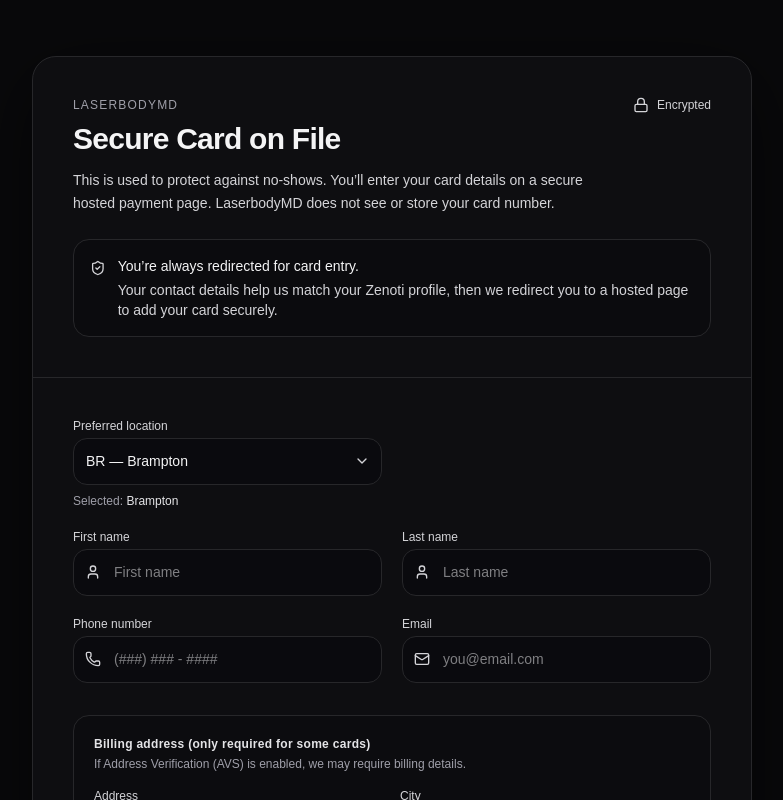
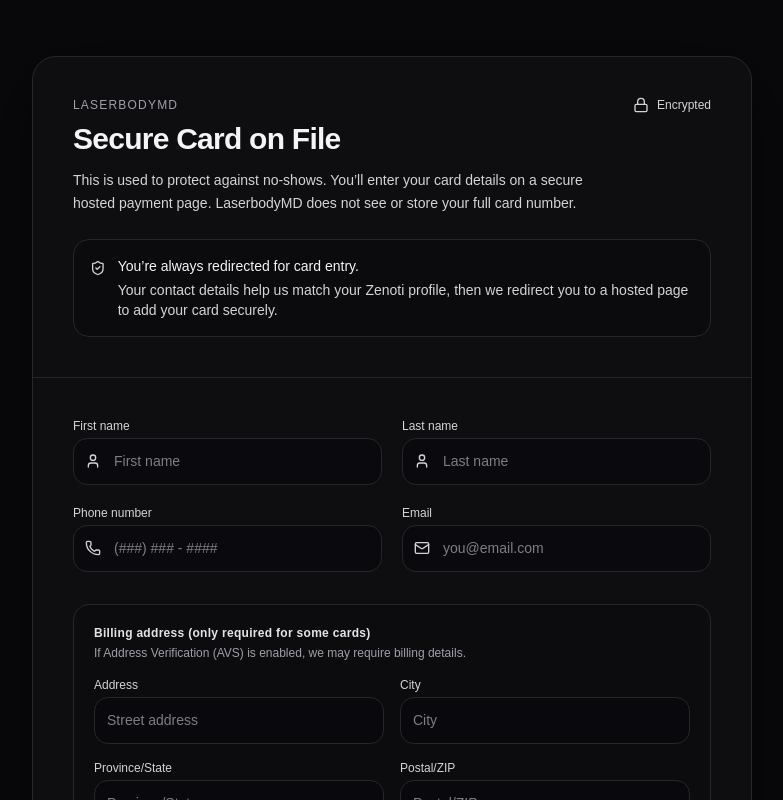
Before and after one commit to MeikaiRoller/client-portal, a Next.js app in the folder laserbody-card-capture/: page /card in a window 1280 px wide. Shown: the top 800 px of the page, without its empty margins (248-1031 px from the left). Built offline with nearby package versions, Linux system fonts and the light colour scheme.

Commit message:
Works and stable, testing edge cases

```diff
--- a/laserbody-card-capture/src/app/card/page.tsx
+++ b/laserbody-card-capture/src/app/card/page.tsx
@@ -6,6 +6,8 @@
 import { CENTERS, type CenterId } from "../../lib/centers"; // adjust path if needed
 
 
+const DEFAULT_CENTER_ID = (CENTERS.find((c) => c.code === "BR")?.id ??
+  CENTERS[0].id) as CenterId;
 
 
 
@@ -17,7 +19,7 @@
   const [loading, setLoading] = useState(false);
   const [error, setError] = useState<string | null>(null);
 
-  const [centerId, setCenterId] = useState<CenterId>(CENTERS[0].id);
+  const centerId: CenterId = DEFAULT_CENTER_ID;
   const [firstName, setFirstName] = useState("");
   const [lastName, setLastName] = useState("");
   const [phone, setPhone] = useState("");
@@ -30,17 +32,13 @@
 
   const [toast, setToast] = useState<string | null>(null);
 
-  const selectedCenter = useMemo(
-    () => CENTERS.find((c) => c.id === centerId)?.name ?? "Selected location",
-    [centerId]
-  );
+  const selectedCenter = CENTERS.find((c) => c.id === centerId)?.name ?? "Brampton";
 
   const canContinue =
     firstName.trim() &&
     lastName.trim() &&
     phone.trim().length >= 7 &&
-    email.trim().includes("@") &&
-    centerId;
+    email.trim().includes("@");
 
   const onContinue = async () => {
     setError(null);
@@ -123,7 +121,7 @@
                 </h1>
                 <p className="mt-3 text-sm text-zinc-300 max-w-xl leading-relaxed">
                   This is used to protect against no-shows. You’ll enter your card details on a secure hosted payment page.
-                  LaserbodyMD does not see or store your card number.
+                  LaserbodyMD does not see or store your full card number.
                 </p>
               </div>
 
@@ -150,28 +148,6 @@
 
           <div className="p-8 sm:p-10">
             <div className="grid grid-cols-1 gap-5 sm:grid-cols-2">
-              <Field label="Preferred location">
-                <div className="relative">
-                  <select
-                    value={centerId}
-                    onChange={(e) => setCenterId(e.target.value as CenterId)}
-                    className="input px-3 py-3 pr-10 appearance-none"
-                  >
-                    {CENTERS.map((c) => (
-                      <option key={c.id} value={c.id}>
-                        {c.code} — {c.name}
-                      </option>
-                    ))}
-                  </select>
-                  <ChevronDown className="pointer-events-none h-4 w-4 text-zinc-300 absolute right-3 top-1/2 -translate-y-1/2" />
-                </div>
-                <p className="mt-2 text-xs text-zinc-400">
-                  Selected: <span className="text-zinc-200">{selectedCenter}</span>
-                </p>
-              </Field>
-
-              <div className="hidden sm:block" />
-
               <Field label="First name" icon={<User className="h-4 w-4" />}>
                 <input
                   className="input px-3 py-3 pl-10"
```
